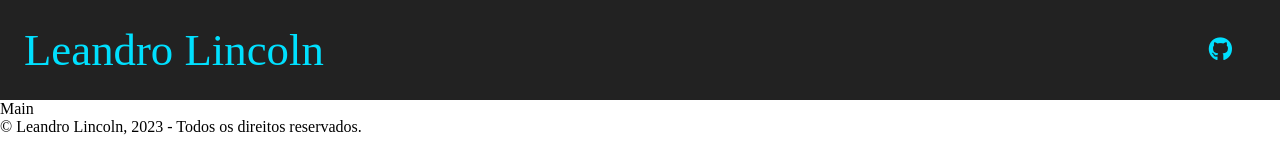
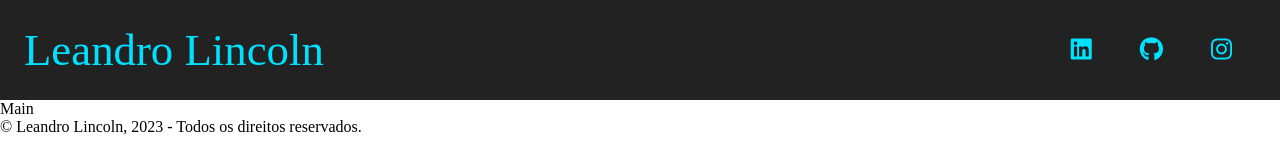
Before and after one commit to leandrolinkolnr/Portofolio_react, a React (Create React App) app: page / in a window 1280 px wide. Shown: the top 160 px of the page. Built offline with nearby package versions, Linux system fonts and the light colour scheme.

Commit message:
Adição atalhos de outras redes sociais

```diff
--- a/src/components/Header/index.js
+++ b/src/components/Header/index.js
@@ -6,8 +6,13 @@ export function Header() {
         <header>
             <h1>Leandro Lincoln</h1>
             <nav>
+            <SocialLink url="https://linkedin.com/in/leandrolincoln"
+            icon="fa-brands fa-linkedin" />
             <SocialLink url="https://github.com/leandrolinkolnr"
             icon="fa-brands fa-github" />
+            <SocialLink url="https://instagram.com/leandrolinkoln/"
+            icon="fa-brands fa-instagram" />
+
             </nav>
         </header>
     )
```
